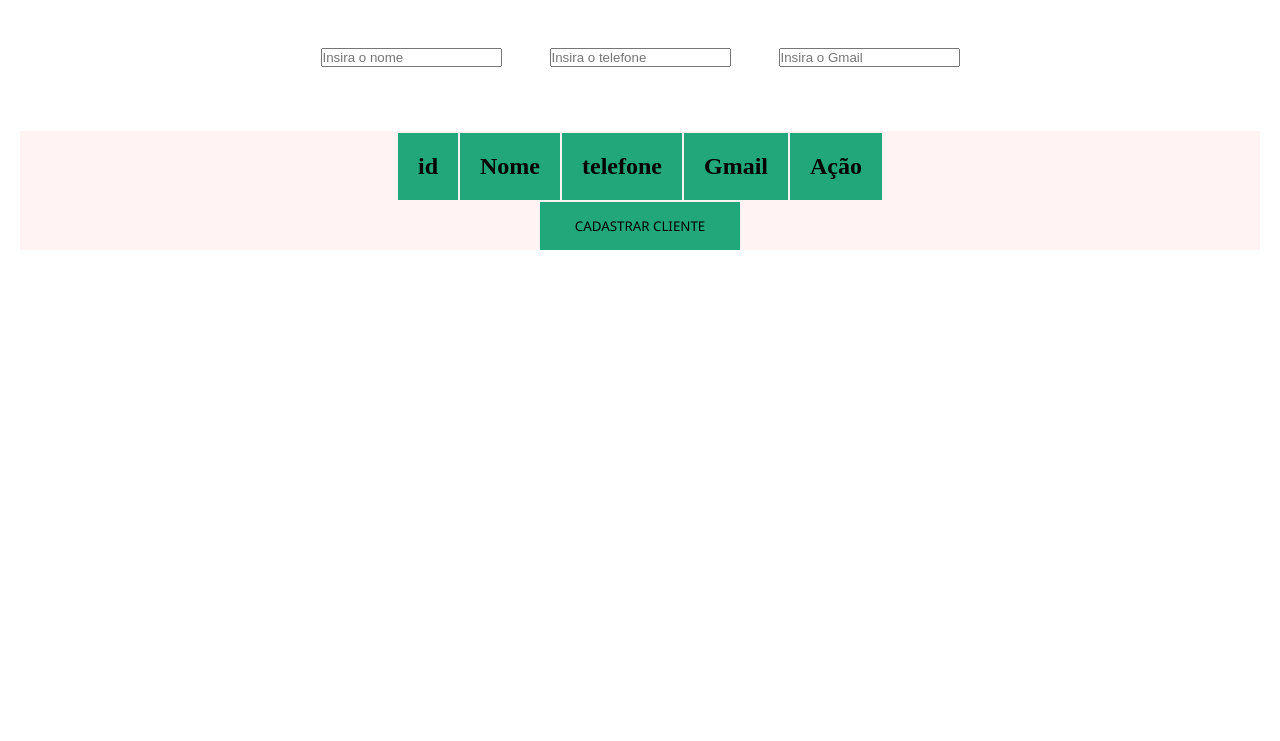
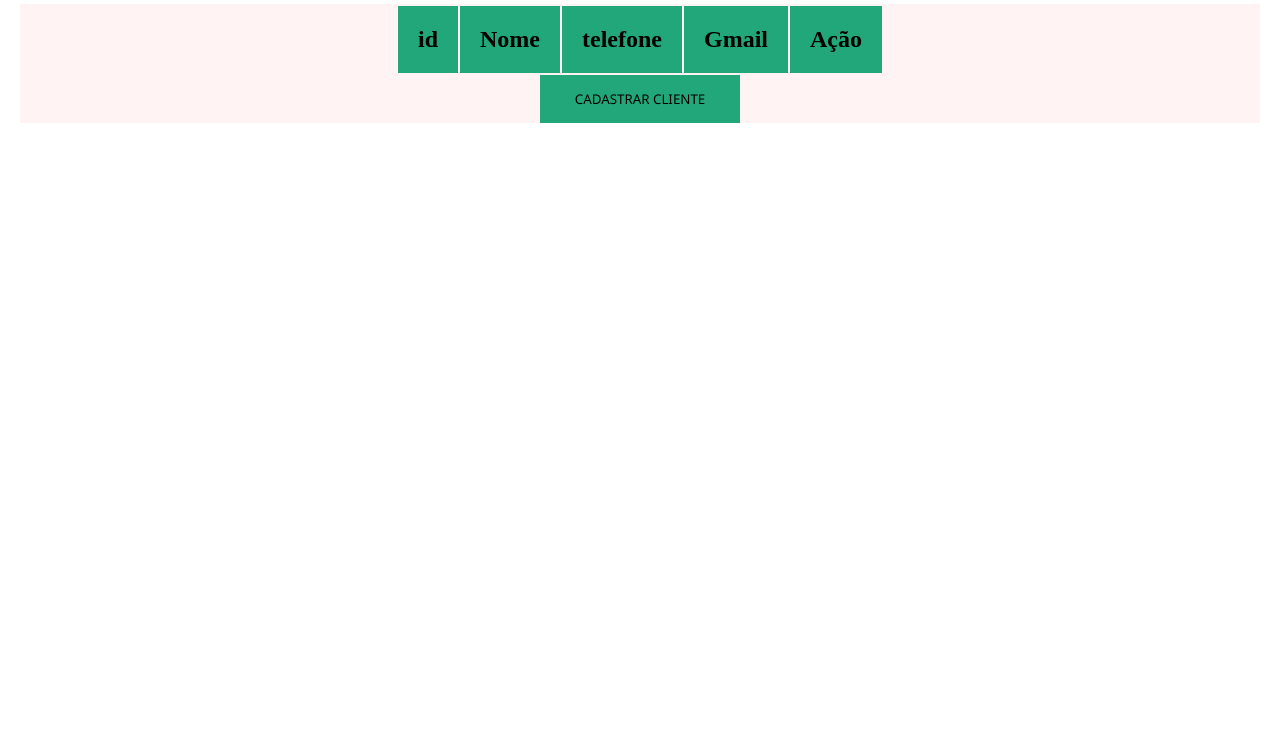
Before and after one commit to EvelynS-Dias/Cadastro-de-Clientes, a plain HTML site: page index.html in a window 1280 px wide. Shown: the part 59-800 px from the top of the page. Drawn offline with Linux system fonts and the light colour scheme.

Commit message:
- tirei a barra de busca

```diff
--- a/index.html
+++ b/index.html
@@ -13,12 +13,6 @@
         <h1 class="title">Cadastro de Clientes</h1>
     </nav>
 
-    <section id="searchNav">
-        <input placeholder="Insira o nome" class="searchBar name">
-        <input placeholder="Insira o telefone"class="searchBar phone">
-        <input placeholder="Insira o Gmail"class="searchBar gmail">
-
-    </section>
 
     <section id="table">
     <table>
```
